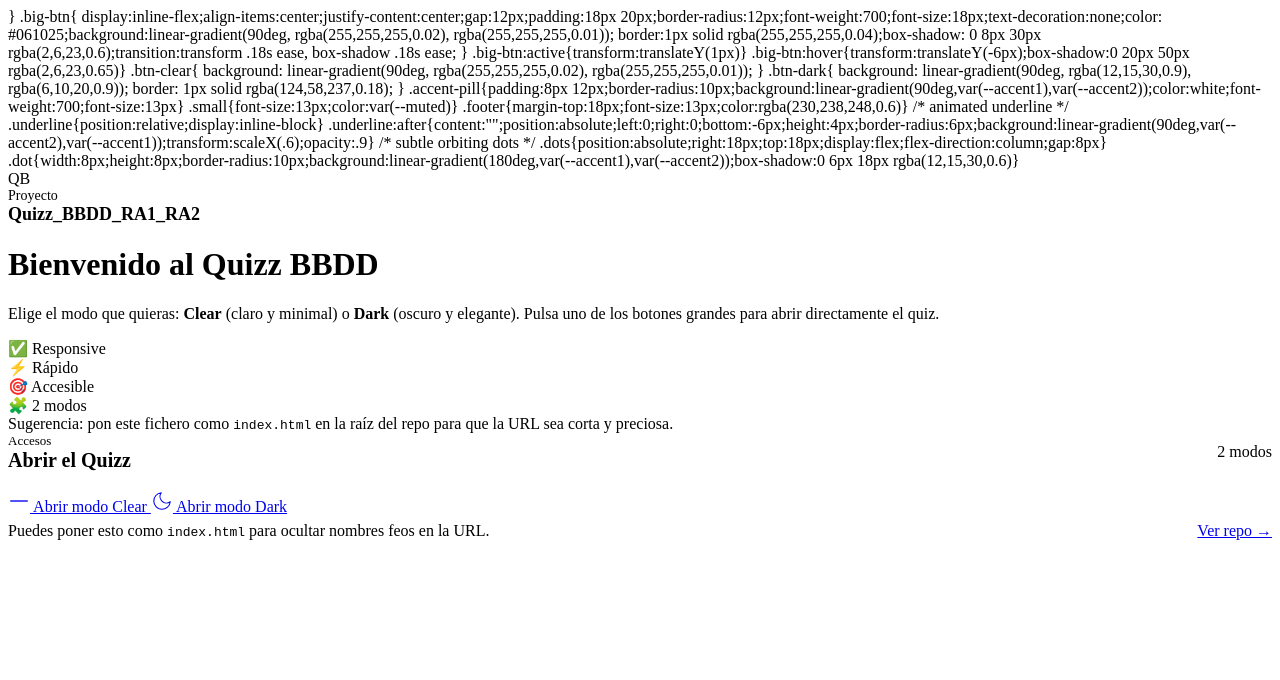
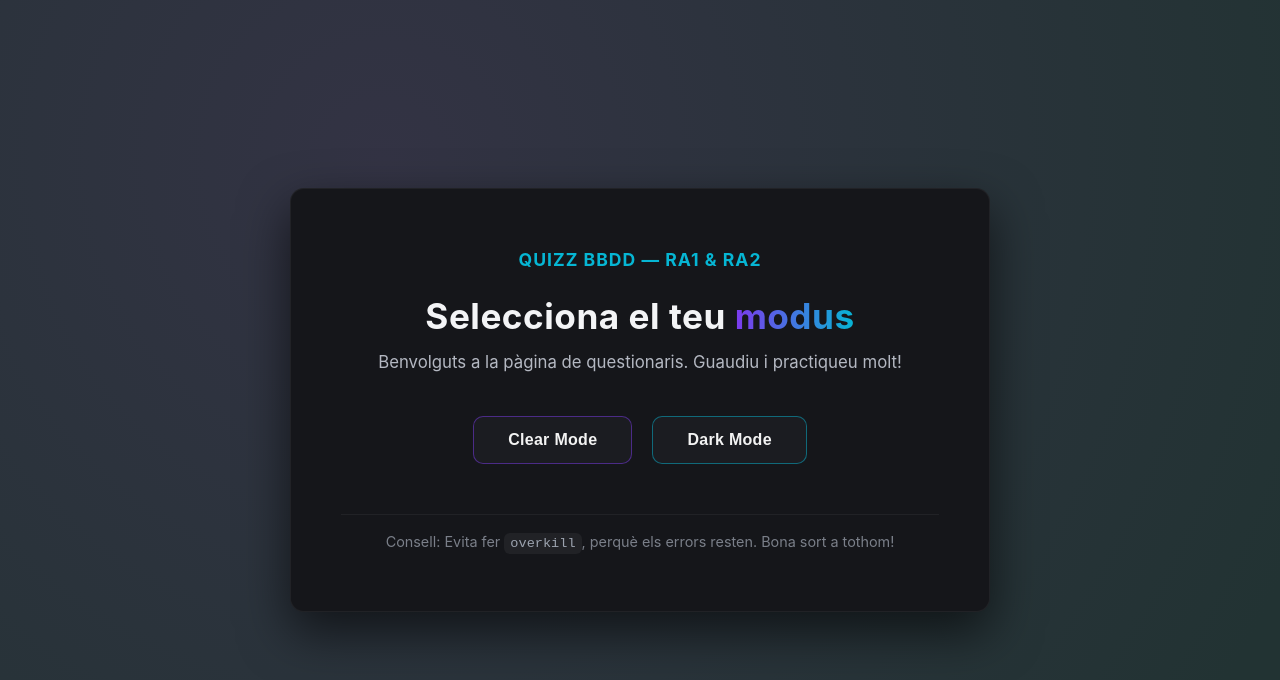
Before and after one commit to Joel-Vega-Gomez-IT/Quizz_BBDD_RA1_RA2, a plain HTML site: page index.html in a window 1280 px wide. Drawn offline with Linux system fonts and the light colour scheme.

Commit message:
Update index.html

```diff
--- a/index.html
+++ b/index.html
@@ -1,111 +1,147 @@
-<!doctype html>
+<!DOCTYPE html>
+<html lang="ca">
+<head>
+  <meta charset="UTF-8">
+  <meta name="viewport" content="width=device-width, initial-scale=1.0">
+  <title>Quizz BBDD — Portal</title>
+  <style>
+    * {margin:0; padding:0; box-sizing:border-box;}
+
+    body {
+      font-family: "Inter", "Segoe UI", Roboto, sans-serif;
+      background: radial-gradient(circle at 30% 20%, #334, #233 90%);
+      color: #eaeaea;
+      min-height: 100vh;
+      display: flex;
+      align-items: center;
+      justify-content: center;
+      padding: 40px;
     }
-.big-btn{
-display:inline-flex;align-items:center;justify-content:center;gap:12px;padding:18px 20px;border-radius:12px;font-weight:700;font-size:18px;text-decoration:none;color: #061025;background:linear-gradient(90deg, rgba(255,255,255,0.02), rgba(255,255,255,0.01));
-border:1px solid rgba(255,255,255,0.04);box-shadow: 0 8px 30px rgba(2,6,23,0.6);transition:transform .18s ease, box-shadow .18s ease;
+
+    .container {
+      max-width: 700px;
+      width: 100%;
+      background: #15161a;
+      border: 1px solid rgba(255,255,255,0.05);
+      border-radius: 14px;
+      padding: 60px 50px;
+      text-align: center;
+      box-shadow: 0 20px 50px rgba(0,0,0,0.6);
+      transition: all 0.3s ease;
     }
-.big-btn:active{transform:translateY(1px)}
-.big-btn:hover{transform:translateY(-6px);box-shadow:0 20px 50px rgba(2,6,23,0.65)}
 
+    .container:hover {
+      box-shadow: 0 25px 60px rgba(0,0,0,0.75);
+    }
 
-.btn-clear{
-background: linear-gradient(90deg, rgba(255,255,255,0.02), rgba(255,255,255,0.01));
+    .logo {
+      display: inline-block;
+      font-weight: 700;
+      font-size: 1.1rem;
+      color: #06b6d4;
+      letter-spacing: 1px;
+      margin-bottom: 25px;
     }
-.btn-dark{
-background: linear-gradient(90deg, rgba(12,15,30,0.9), rgba(6,10,20,0.9));
-border: 1px solid rgba(124,58,237,0.18);
+
+    h1 {
+      font-size: 2.2rem;
+      font-weight: 700;
+      letter-spacing: 0.5px;
+      color: #f3f4f6;
+      margin-bottom: 12px;
     }
-.accent-pill{padding:8px 12px;border-radius:10px;background:linear-gradient(90deg,var(--accent1),var(--accent2));color:white;font-weight:700;font-size:13px}
 
+    h1 span {
+      background: linear-gradient(90deg, #7c3aed, #06b6d4);
+      -webkit-background-clip: text;
+      -webkit-text-fill-color: transparent;
+    }
 
-.small{font-size:13px;color:var(--muted)}
-.footer{margin-top:18px;font-size:13px;color:rgba(230,238,248,0.6)}
+    p {
+      color: #b4b8c2;
+      font-size: 1.05rem;
+      margin-bottom: 40px;
+      line-height: 1.6;
+    }
 
+    .buttons {
+      display: flex;
+      justify-content: center;
+      flex-wrap: wrap;
+      gap: 20px;
+    }
 
-/* animated underline */
-.underline{position:relative;display:inline-block}
-.underline:after{content:"";position:absolute;left:0;right:0;bottom:-6px;height:4px;border-radius:6px;background:linear-gradient(90deg,var(--accent2),var(--accent1));transform:scaleX(.6);opacity:.9}
+    .btn {
+      position: relative;
+      padding: 14px 34px;
+      border-radius: 10px;
+      border: 1px solid rgba(255,255,255,0.08);
+      background: #1b1c21;
+      color: #f3f3f3;
+      font-size: 1rem;
+      font-weight: 600;
+      letter-spacing: 0.3px;
+      cursor: pointer;
+      transition: all 0.25s ease;
+    }
 
+    .btn:hover {
+      transform: translateY(-2px);
+      box-shadow: 0 6px 16px rgba(0,0,0,0.5);
+    }
 
-/* subtle orbiting dots */
-.dots{position:absolute;right:18px;top:18px;display:flex;flex-direction:column;gap:8px}
-.dot{width:8px;height:8px;border-radius:10px;background:linear-gradient(180deg,var(--accent1),var(--accent2));box-shadow:0 6px 18px rgba(12,15,30,0.6)}
+    .btn-clear {
+      border-color: rgba(124,58,237,0.5);
+    }
 
+    .btn-clear:hover {
+      background: linear-gradient(90deg, rgba(124,58,237,0.2), rgba(124,58,237,0.1));
+    }
 
+    .btn-dark {
+      border-color: rgba(6,182,212,0.5);
+    }
+
+    .btn-dark:hover {
+      background: linear-gradient(90deg, rgba(6,182,212,0.2), rgba(6,182,212,0.1));
+    }
+
+    .footer {
+      margin-top: 50px;
+      font-size: 0.9rem;
+      color: #7a7f89;
+      border-top: 1px solid rgba(255,255,255,0.05);
+      padding-top: 18px;
+    }
+
+    code {
+      background: rgba(255,255,255,0.05);
+      padding: 3px 6px;
+      border-radius: 6px;
+      color: #9ca3af;
+      font-size: 0.85rem;
+    }
   </style>
 </head>
 <body>
-<div class="container" role="main" aria-labelledby="title">
-<div class="hero">
-<div class="logo">
-<div class="mark">QB</div>
-<div>
-<div style="font-size:14px;color:var(--muted)">Proyecto</div>
-<div style="font-weight:800;font-size:18px">Quizz_BBDD_RA1_RA2</div>
-</div>
+  <div class="container">
+    <div class="logo">QUIZZ BBDD — RA1 & RA2</div>
+
+    <h1>Selecciona el teu <span>modus</span></h1>
+    <p>Benvolguts a la pàgina de questionaris. Guaudiu i practiqueu molt!</p>
+
+    <div class="buttons">
+      <button class="btn btn-clear" onclick="window.location.href='https://joel-vega-gomez-it.github.io/Quizz_BBDD_RA1_RA2/QuizzDefCatClear.html'">
+        Clear Mode
+      </button>
+      <button class="btn btn-dark" onclick="window.location.href='https://joel-vega-gomez-it.github.io/Quizz_BBDD_RA1_RA2/QuizzDefCatDark.html'">
+        Dark Mode
+      </button>
     </div>
 
-
-<h1 id="title">Bienvenido al <span class="underline">Quizz BBDD</span></h1>
-<p class="lead">Elige el modo que quieras: <strong>Clear</strong> (claro y minimal) o <strong>Dark</strong> (oscuro y elegante). Pulsa uno de los botones grandes para abrir directamente el quiz.</p>
-
-
-<div class="features" aria-hidden>
-<div class="chip">✅ Responsive</div>
-<div class="chip">⚡ Rápido</div>
-<div class="chip">🎯 Accesible</div>
-<div class="chip">🧩 2 modos</div>
+    <div class="footer">
+      Consell: Evita fer <code>overkill</code>, perquè els errors resten. Bona sort a tothom!
     </div>
-
-
-<div class="footer">Sugerencia: pon este fichero como <code>index.html</code> en la raíz del repo para que la URL sea corta y preciosa.</div>
-</div>
-
-
-<div class="card" aria-label="Accesos rápidos">
-<div style="display:flex;align-items:center;justify-content:space-between;gap:12px;">
-<div>
-<div style="font-size:13px;color:var(--muted)">Accesos</div>
-<div style="font-weight:800;font-size:20px">Abrir el Quizz</div>
-</div>
-<div class="accent-pill">2 modos</div>
-</div>
-
-
-<div style="height:18px"></div>
-
-
-<div class="cta">
-<a class="big-btn btn-clear" href="https://joel-vega-gomez-it.github.io/Quizz_BBDD_RA1_RA2/QuizzDefCatClear.html" title="Abrir modo Clear (nuevo tab)" target="_blank" rel="noopener noreferrer">
-<!-- svg icon -->
-<svg width="22" height="22" viewBox="0 0 24 24" fill="none" aria-hidden focusable="false" xmlns="http://www.w3.org/2000/svg"><path d="M3 12h18" stroke="currentColor" stroke-width="1.6" stroke-linecap="round" stroke-linejoin="round" opacity="0.9"/></svg>
-Abrir modo Clear
-</a>
-
-
-<a class="big-btn btn-dark" href="https://joel-vega-gomez-it.github.io/Quizz_BBDD_RA1_RA2/QuizzDefCatDark.html" title="Abrir modo Dark (nuevo tab)" target="_blank" rel="noopener noreferrer">
-<svg width="22" height="22" viewBox="0 0 24 24" fill="none" aria-hidden focusable="false" xmlns="http://www.w3.org/2000/svg"><path d="M21 12.79A9 9 0 1111.21 3 7 7 0 0021 12.79z" stroke="currentColor" stroke-width="1.2" stroke-linecap="round" stroke-linejoin="round"/></svg>
-Abrir modo Dark
-</a>
-
-
-<div style="display:flex;gap:10px;align-items:center;justify-content:space-between;margin-top:6px">
-<span class="small">Puedes poner esto como <code>index.html</code> para ocultar nombres feos en la URL.</span>
-<a class="small" href="https://github.com/joel-vega-gomez-it/Quizz_BBDD_RA1_RA2" target="_blank" rel="noopener noreferrer">Ver repo →</a>
-</div>
-</div>
-
-
-</div>
-
-
-<div class="dots" aria-hidden>
-<div class="dot"></div>
-<div class="dot" style="transform:scale(.9)"></div>
-<div class="dot" style="transform:scale(.7)"></div>
-</div>
-
-
   </div>
 </body>
 </html>
```
Lines whose indentation alone changed are shown as unchanged.
